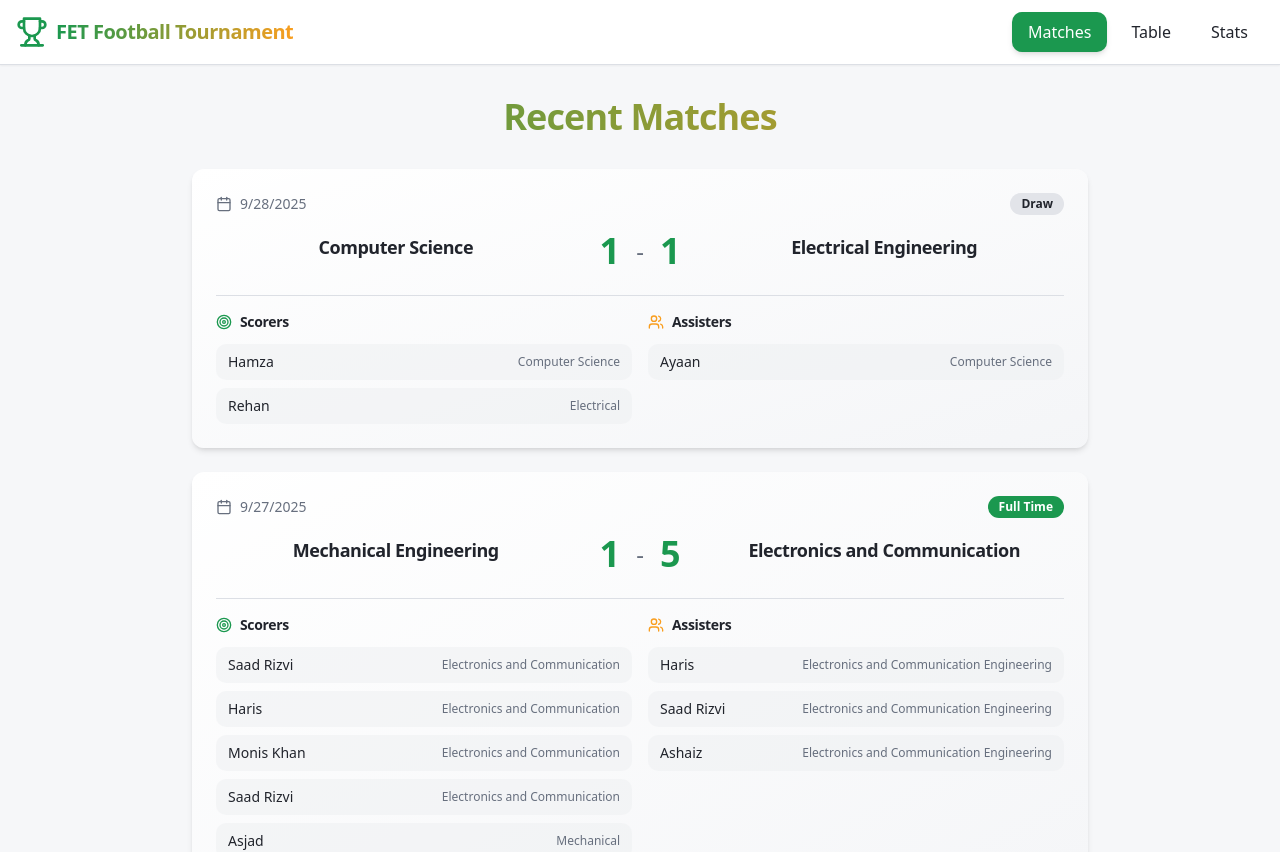
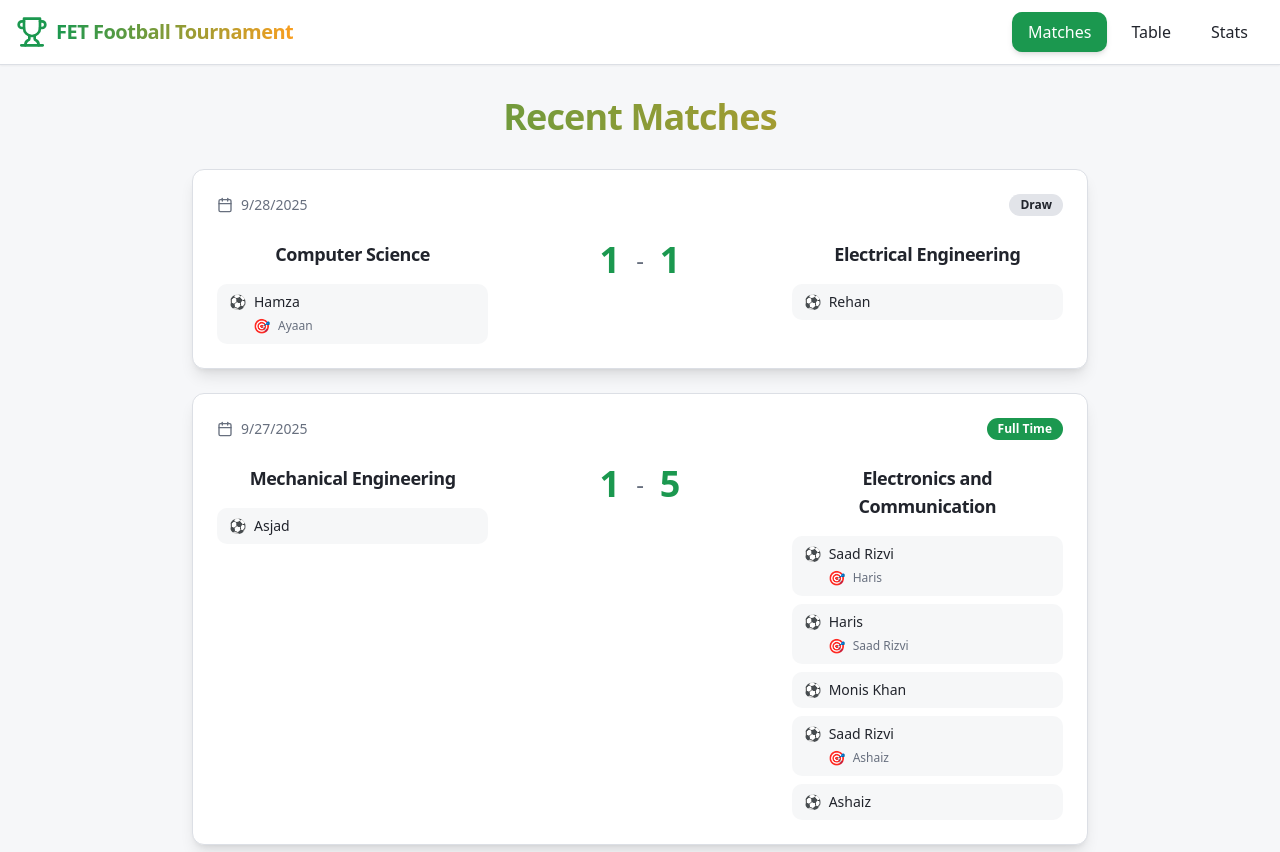
Before and after one commit to saadrizvi09/fet-football-tournament, a React (Vite) app: page / in a window 1280 px wide. Shown: the top 852 px of the page. Built offline with nearby package versions, Linux system fonts and the light colour scheme; the HTML template or start-up script is replaced by a standard one.

Commit message:
made some changes

```diff
--- a/src/pages/Matches.tsx
+++ b/src/pages/Matches.tsx
@@ -1,6 +1,6 @@
 import Navbar from "@/components/Navbar";
 import { Badge } from "@/components/ui/badge";
-import { Calendar, Target, Users } from "lucide-react";
+import { Calendar } from "lucide-react";
 
 interface Match {
   id: number;
@@ -9,8 +9,7 @@ interface Match {
   teamB: string;
   scoreA: number;
   scoreB: number;
-  scorers: { player: string; team: string }[];
-  assisters: { player: string; team: string }[];
+  goals: { scorer: string; assister?: string; team: string }[];
 }
 
 const recentMatches: Match[] = [
@@ -21,15 +20,9 @@ const recentMatches: Match[] = [
     teamB: "Electrical Engineering",
     scoreA: 1,
     scoreB: 1,
-    scorers: [
-      { player: "Hamza", team: "Computer Science " },
-            { player: "Rehan", team: "Electrical" },
-
-
-    ],
-    assisters: [
-      { player: "Ayaan", team: "Computer Science" },
-
+    goals: [
+      { scorer: "Hamza", assister: "Ayaan", team: "Computer Science" },
+      { scorer: "Rehan", team: "Electrical" },
     ],
   },
   {
@@ -39,30 +32,21 @@ const recentMatches: Match[] = [
     teamB: "Electronics and Communication ",
     scoreA: 1,
     scoreB: 5,
-    scorers: [
-      { player: "Saad Rizvi", team: "Electronics and Communication " },
-      { player: "Haris", team: "Electronics and Communication " },
-      { player: "Monis Khan", team: "Electronics and Communication " },
-            { player: "Saad Rizvi", team: "Electronics and Communication " },
-                      { player: "Asjad", team: "Mechanical " },
-
-
-      { player: "Ashaiz", team: "Electronics and Communication Engineering" },
+    goals: [
+      { scorer: "Asjad", team: "Mechanical" },
+      { scorer: "Saad Rizvi", assister: "Haris", team: "Electronics and Communication" },
+      { scorer: "Haris", assister: "Saad Rizvi", team: "Electronics and Communication" },
+      { scorer: "Monis Khan", team: "Electronics and Communication" },
+      { scorer: "Saad Rizvi", assister: "Ashaiz", team: "Electronics and Communication" },
+      { scorer: "Ashaiz", team: "Electronics and Communication" },
     ],
-    assisters: [
-      { player: "Haris", team: "Electronics and Communication Engineering" },
-      { player: "Saad Rizvi", team: "Electronics and Communication Engineering" },
-      { player: "Ashaiz", team: "Electronics and Communication Engineering" },
-    ],
-
   }
-
 ];
 
 const MatchCard = ({ match }: { match: Match }) => {
   return (
-    <div className="match-card">
-      <div className="flex items-center justify-between mb-4">
+    <div className="bg-card rounded-lg shadow-lg p-6 border border-border">
+      <div className="flex items-center justify-between mb-6">
         <div className="flex items-center gap-2 text-sm text-muted-foreground">
           <Calendar className="h-4 w-4" />
           <span>{new Date(match.date).toLocaleDateString()}</span>
@@ -72,52 +56,63 @@ const MatchCard = ({ match }: { match: Match }) => {
         </Badge>
       </div>
 
-      <div className="flex items-center justify-between mb-6">
-        <div className="flex-1 text-center">
-          <h3 className="font-bold text-lg mb-2">{match.teamA}</h3>
+      <div className="grid grid-cols-3 gap-4 items-start">
+        {/* Team A Section */}
+        <div className="flex flex-col items-center">
+          <h3 className="font-bold text-lg mb-4 text-center">{match.teamA}</h3>
+          <div className="w-full space-y-2">
+            {match.goals
+              .filter((goal) => goal.team.includes(match.teamA.split(' ')[0]))
+              .map((goal, index) => (
+                <div
+                  key={`goal-a-${index}`}
+                  className="text-sm bg-muted/50 rounded-md px-3 py-2"
+                >
+                  <div className="flex items-center gap-2">
+                    <span>⚽</span>
+                    <span className="font-medium">{goal.scorer}</span>
                   </div>
-        <div className="flex items-center justify-center gap-4 px-6">
-          <span className="text-4xl font-bold text-primary">{match.scoreA}</span>
-          <span className="text-2xl text-muted-foreground">-</span>
-          <span className="text-4xl font-bold text-primary">{match.scoreB}</span>
+                  {goal.assister && (
+                    <div className="flex items-center gap-2 ml-6 mt-1 text-muted-foreground">
+                      <span>🎯</span>
+                      <span className="text-xs">{goal.assister}</span>
                     </div>
-        <div className="flex-1 text-center">
-          <h3 className="font-bold text-lg mb-2">{match.teamB}</h3>
-        </div>
-      </div>
-
-      <div className="grid md:grid-cols-2 gap-4 pt-4 border-t border-border">
-        <div>
-          <div className="flex items-center gap-2 mb-3">
-            <Target className="h-4 w-4 text-primary" />
-            <h4 className="font-semibold text-sm">Scorers</h4>
-          </div>
-          <div className="space-y-2">
-            {match.scorers.map((scorer, index) => (
-              <div
-                key={index}
-                className="text-sm bg-muted/50 rounded-md px-3 py-2 flex items-center justify-between"
-              >
-                <span className="font-medium">{scorer.player}</span>
-                <span className="text-xs text-muted-foreground">{scorer.team}</span>
+                  )}
                 </div>
               ))}
           </div>
         </div>
 
-        <div>
-          <div className="flex items-center gap-2 mb-3">
-            <Users className="h-4 w-4 text-accent" />
-            <h4 className="font-semibold text-sm">Assisters</h4>
+        {/* Score Section */}
+        <div className="flex items-center justify-center">
+          <div className="flex items-center gap-4">
+            <span className="text-4xl font-bold text-primary">{match.scoreA}</span>
+            <span className="text-2xl text-muted-foreground">-</span>
+            <span className="text-4xl font-bold text-primary">{match.scoreB}</span>
           </div>
-          <div className="space-y-2">
-            {match.assisters.map((assister, index) => (
+        </div>
+
+        {/* Team B Section */}
+        <div className="flex flex-col items-center">
+          <h3 className="font-bold text-lg mb-4 text-center">{match.teamB}</h3>
+          <div className="w-full space-y-2">
+            {match.goals
+              .filter((goal) => goal.team.includes(match.teamB.split(' ')[0]))
+              .map((goal, index) => (
                 <div
-                key={index}
-                className="text-sm bg-muted/50 rounded-md px-3 py-2 flex items-center justify-between"
+                  key={`goal-b-${index}`}
+                  className="text-sm bg-muted/50 rounded-md px-3 py-2"
                 >
-                <span className="font-medium">{assister.player}</span>
-                <span className="text-xs text-muted-foreground">{assister.team}</span>
+                  <div className="flex items-center gap-2">
+                    <span>⚽</span>
+                    <span className="font-medium">{goal.scorer}</span>
+                  </div>
+                  {goal.assister && (
+                    <div className="flex items-center gap-2 ml-6 mt-1 text-muted-foreground">
+                      <span>🎯</span>
+                      <span className="text-xs">{goal.assister}</span>
+                    </div>
+                  )}
                 </div>
               ))}
           </div>
--- a/src/pages/Table.tsx
+++ b/src/pages/Table.tsx
@@ -23,7 +23,7 @@ const groupAData: TeamData[] = [
 ];
 
 const groupBData: TeamData[] = [
-  { team: "Electroncis adn Communication Engineering", wins: 1, draws: 0, losses: 0, points: 3},
+  { team: "Electroncis and Communication Engineering", wins: 1, draws: 0, losses: 0, points: 3},
   { team: "Mechanical Engineering", wins: 0, draws: 0, losses: 1, points: 0 },
   { team: "Aeronautics Engineering", wins: 0, draws: 0, losses: 0, points: 0 },
 ];
```
Lines whose indentation alone changed are shown as unchanged.
